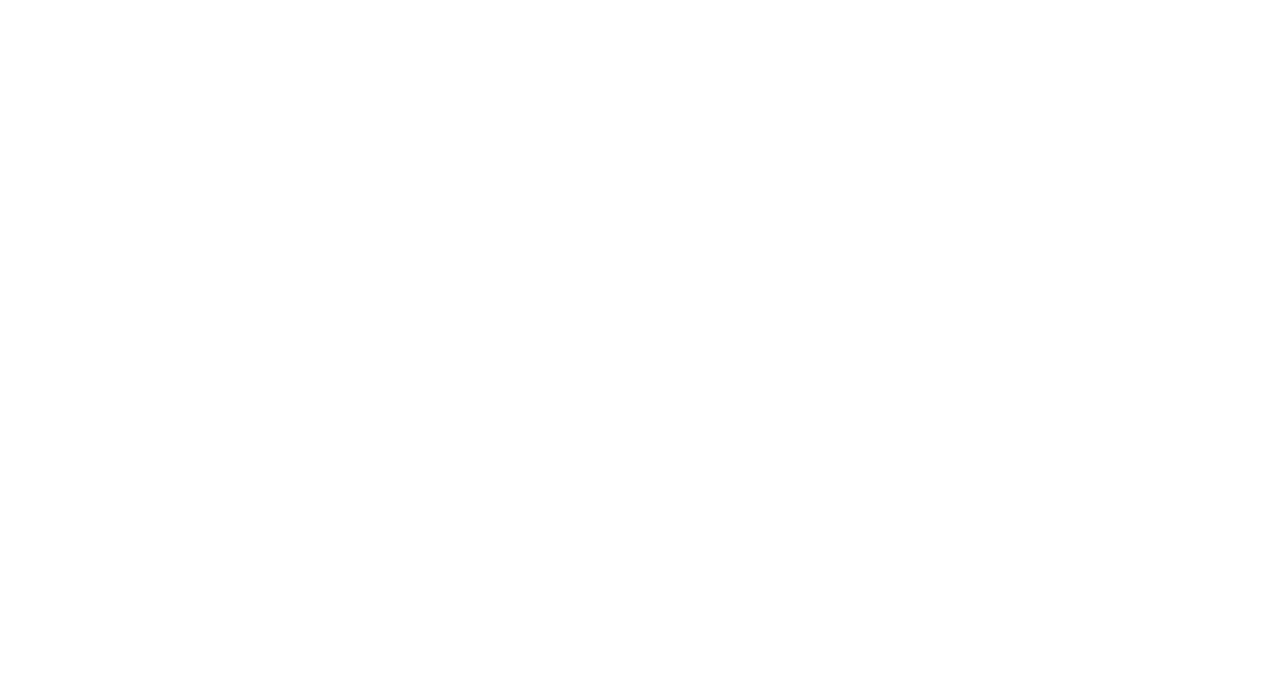
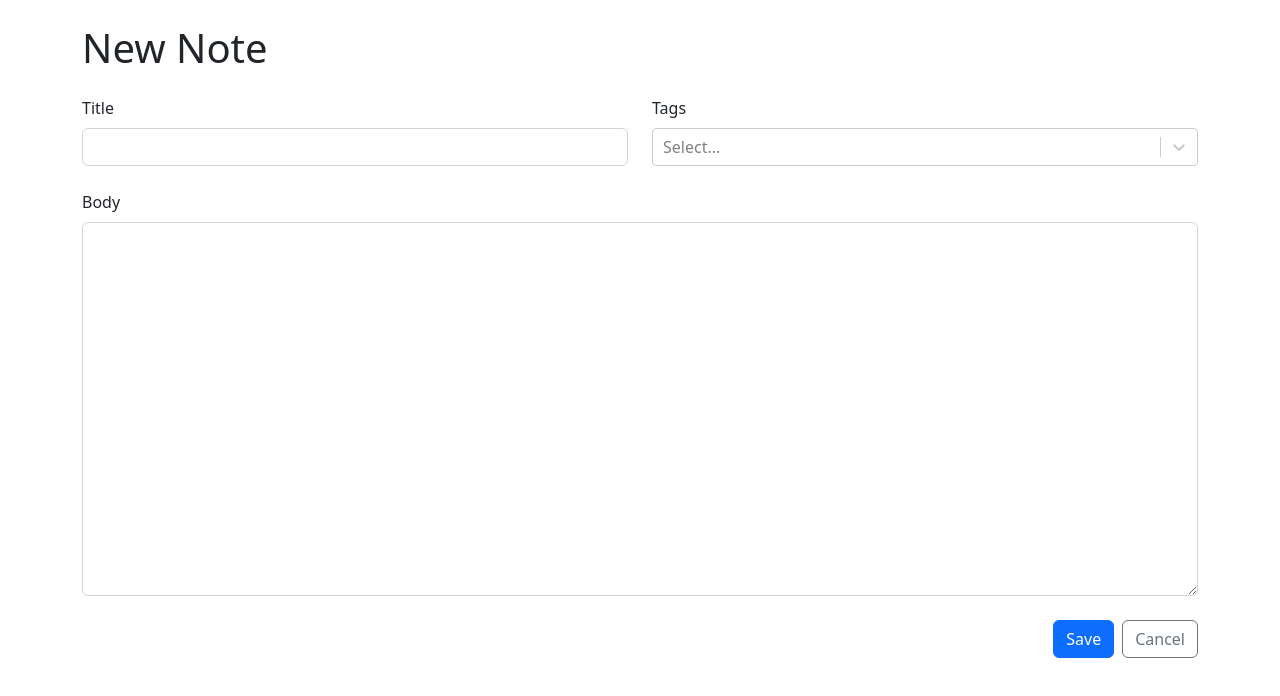
Before and after one commit to DavonHB/ReactTS-Note-Taking, a React (Vite) app: page /new in a window 1280 px wide. Shown: the top 696 px of the page. Built offline with nearby package versions, Linux system fonts and the light colour scheme.

Commit message:
routine and form jsx

```diff
--- a/index.html
+++ b/index.html
@@ -4,7 +4,7 @@
     <meta charset="UTF-8" />
     <link rel="icon" type="image/svg+xml" href="/vite.svg" />
     <meta name="viewport" content="width=device-width, initial-scale=1.0" />
-    <title>Vite + React + TS</title>
+    <title>React TypeScript Note Taking</title>
   </head>
   <body>
     <div id="root"></div>
--- a/package.json
+++ b/package.json
@@ -9,8 +9,12 @@
     "preview": "vite preview"
   },
   "dependencies": {
+    "bootstrap": "^5.2.3",
     "react": "^18.2.0",
-    "react-dom": "^18.2.0"
+    "react-bootstrap": "^2.7.0",
+    "react-dom": "^18.2.0",
+    "react-router-dom": "^6.4.5",
+    "react-select": "^5.7.0"
   },
   "devDependencies": {
     "@types/react": "^18.0.24",
--- a/src/App.tsx
+++ b/src/App.tsx
@@ -1,10 +1,23 @@
 import React from 'react'
+import 'bootstrap/dist/css/bootstrap.min.css'
+import { Routes, Route, Navigate } from 'react-router-dom'
+import { Container } from 'react-bootstrap'
+import { NewNote } from './NewNote'
 
 function App() {
 
   return (
-   <>
-   </>
+    <Container className='my-4'>
+    <Routes>
+      <Route path='*'  element={<Navigate to='/' />} />
+      <Route path='/' element={<div>Home</div>} />
+      <Route path='/new' element={<NewNote />} />
+      <Route  path='/:id'>
+        <Route index element={<h1>Show</h1>} />
+        <Route path='edit' element={<h1>Edit</h1>} />
+      </Route>
+    </Routes>
+   </Container>
   )
 }
 
--- /dev/null
+++ b/src/NewNote.tsx
@@ -0,0 +1,10 @@
+import { NoteForm } from './NoteForm';
+
+export function NewNote() {
+    return (
+        <>
+        <h1 className='mb-4'> New Note</h1>
+        <NoteForm />
+        </>
+    )
+}
--- /dev/null
+++ b/src/NoteForm.tsx
@@ -0,0 +1,35 @@
+import { Form, Stack, Row, Col, Button } from 'react-bootstrap'
+import CreatableReactSelect from 'react-select/creatable'
+
+export function NoteForm() {
+    return (
+        <>
+        <Form>
+            <Stack gap={4}>
+                <Row>
+                    <Col>
+                    <Form.Group controlId='title'>
+                        <Form.Label>Title</Form.Label>
+                        <Form.Control required />
+                    </Form.Group>
+                    </Col>
+                    <Col>
+                    <Form.Group controlId='tags'>
+                        <Form.Label>Tags</Form.Label>
+                        <CreatableReactSelect isMulti />
+                    </Form.Group>
+                    </Col>
+                </Row>
+                <Form.Group controlId='markdown'>
+                        <Form.Label>Body</Form.Label>
+                        <Form.Control required as='textarea' rows={15} />
+                </Form.Group>
+                <Stack direction='horizontal' gap={2} className='justify-content-end' >
+                    <Button type='submit'variant='primary' >Save</Button>
+                    <Button type='button' variant='outline-secondary' >Cancel</Button>
+                </Stack>
+            </Stack>
+        </Form>
+        </>
+    )
+}
--- a/src/main.tsx
+++ b/src/main.tsx
@@ -1,9 +1,12 @@
 import React from 'react'
 import ReactDOM from 'react-dom/client'
+import { BrowserRouter } from 'react-router-dom'
 import App from './App'
 
 ReactDOM.createRoot(document.getElementById('root') as HTMLElement).render(
   <React.StrictMode>
+    <BrowserRouter>
     <App />
+    </BrowserRouter>
   </React.StrictMode>
 )
```
Also changed, not shown: 1 other file (tests, documents, lock files or other folders).
